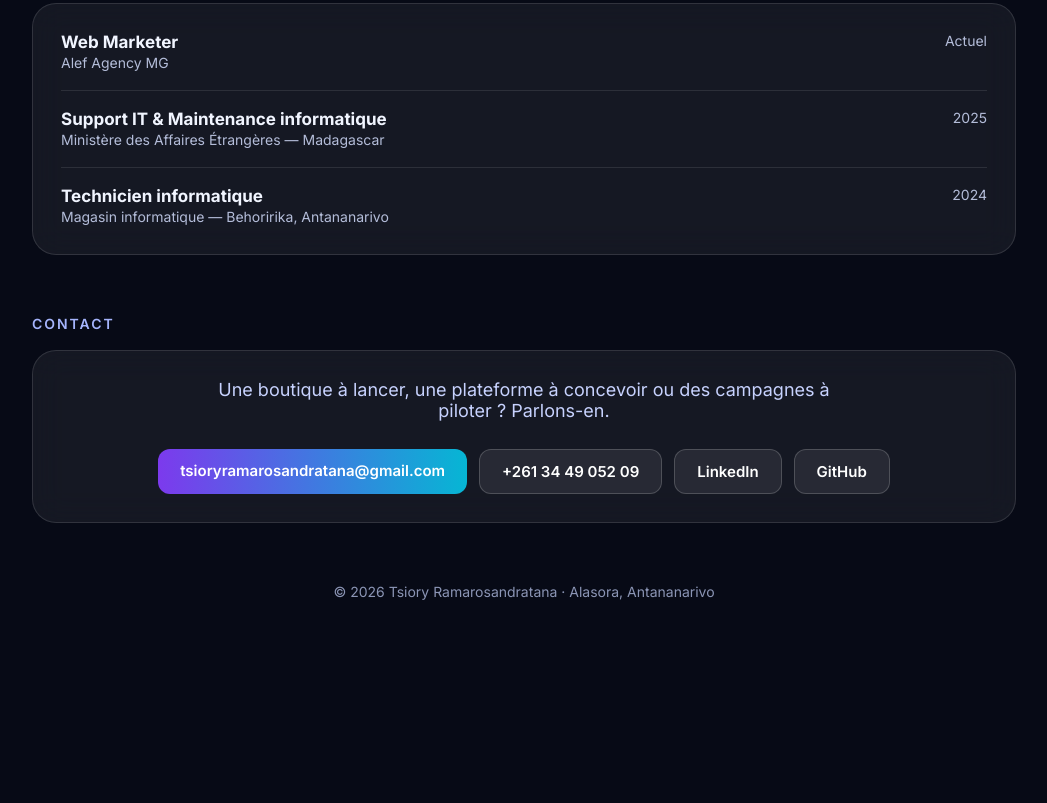
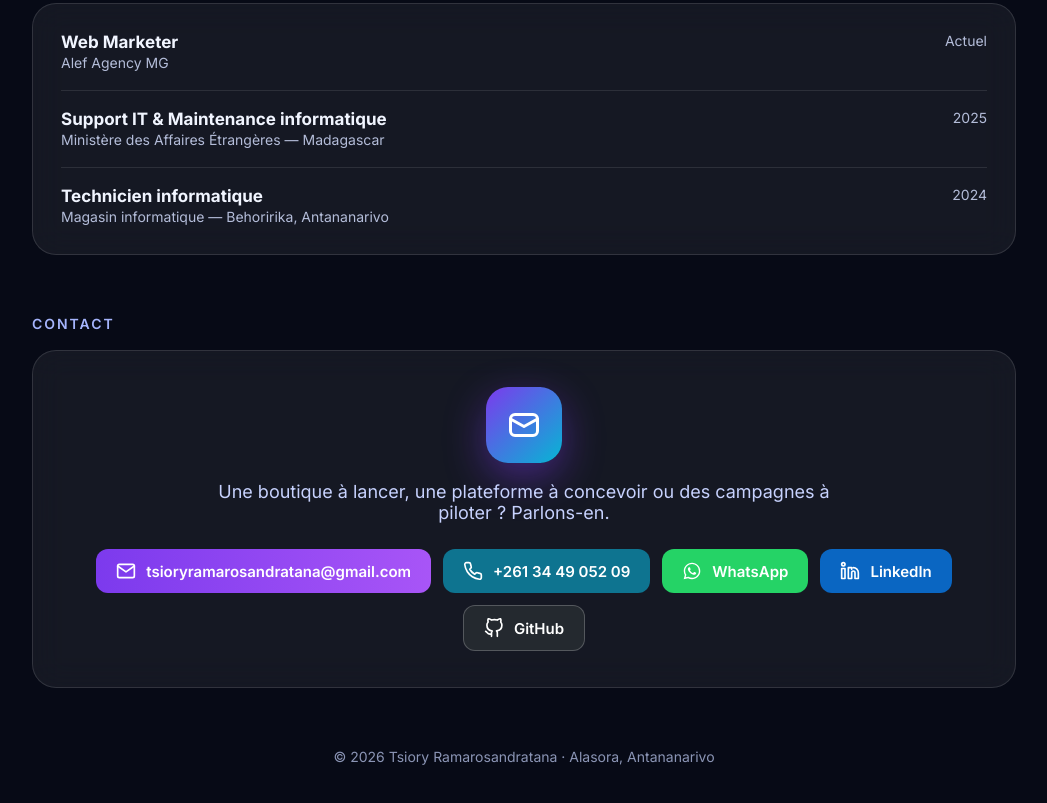
Before and after one commit to TsioryP/portfolio, a plain HTML site: page index.html in a window 1280 px wide. Shown: the part 1730-2533 px from the top of the page, without its empty margins (116-1163 px from the left). Before the commit the page ends 2370 px from the top, so only its background shows below. Drawn offline with Linux system fonts and the light colour scheme.

Commit message:
Redessiner la section contact : icônes, logo et boutons colorés
Co-Authored-By: Claude Haiku 5.5 <noreply@anthropic.com>
Claude-Session: https://claude.ai/code/session_01PxiSbr2wbxEkbUv68z2zyc

```diff
--- a/index.html
+++ b/index.html
@@ -72,6 +72,18 @@ img.zoomable:hover{border-color:rgba(167,139,250,.6)!important}
 .wa-float:hover{transform:translateY(-3px);box-shadow:0 14px 36px rgba(37,211,102,.45)}
 .wa-float svg{width:24px;height:24px;flex-shrink:0}
 @media(max-width:600px){.wa-float span{display:none}.wa-float{padding:14px;border-radius:50%}}
+.contact-art{width:76px;height:76px;margin:0 auto 18px;border-radius:22px;background:linear-gradient(135deg,#7C3AED,#06B6D4);display:flex;align-items:center;justify-content:center;box-shadow:0 14px 40px rgba(124,58,237,.45)}
+.contact-art svg{width:36px;height:36px;color:#fff}
+.cgrid{display:flex;flex-wrap:wrap;justify-content:center;gap:12px;margin-top:8px}
+.cbtn{display:inline-flex;align-items:center;gap:10px;padding:12px 20px;border-radius:12px;font-weight:600;font-size:15px;text-decoration:none;color:#fff;transition:transform .2s,box-shadow .2s}
+.cbtn svg{width:20px;height:20px;flex-shrink:0}
+.cbtn:hover{transform:translateY(-3px);box-shadow:0 12px 28px rgba(0,0,0,.35)}
+.c-mail{background:linear-gradient(90deg,#7C3AED,#A855F7)}
+.c-tel{background:#0E7490}
+.c-wa{background:#25D366}
+.c-li{background:#0A66C2}
+.c-gh{background:#24292F;border:1px solid rgba(255,255,255,.22)}
+@media(max-width:600px){.cbtn{width:100%;justify-content:center}}
 footer{margin-top:60px;text-align:center;color:#8B95B5;font-size:14px}
 footer a{color:#C7D2FE}
 @media(max-width:600px){
@@ -160,13 +172,15 @@ footer a{color:#C7D2FE}
 </section>
 
 <h2 id="contact">Contact</h2>
-<section class="glass" style="padding:28px;text-align:center">
-  <p class="lead" style="margin:0 auto 20px">Une boutique à lancer, une plateforme à concevoir ou des campagnes à piloter ? Parlons-en.</p>
-  <div class="btns" style="justify-content:center">
-    <a class="b b1" href="mailto:tsioryramarosandratana@gmail.com">tsioryramarosandratana@gmail.com</a>
-    <a class="b b2" href="tel:+261344905209">+261 34 49 052 09</a>
-    <a class="b b2" href="https://www.linkedin.com/in/tsioryp-ramarosandratana" target="_blank" rel="noopener">LinkedIn</a>
-    <a class="b b2" href="https://github.com/TsioryP" target="_blank" rel="noopener">GitHub</a>
+<section class="glass" style="padding:36px 28px;text-align:center">
+  <div class="contact-art"><svg viewBox="0 0 24 24" fill="none" stroke="currentColor" stroke-width="2" stroke-linecap="round" stroke-linejoin="round" aria-hidden="true"><rect x="3" y="5" width="18" height="14" rx="3"/><polyline points="3 8 12 13 21 8"/></svg></div>
+  <p class="lead" style="margin:0 auto 26px">Une boutique à lancer, une plateforme à concevoir ou des campagnes à piloter ? Parlons-en.</p>
+  <div class="cgrid">
+    <a class="cbtn c-mail" href="mailto:tsioryramarosandratana@gmail.com"><svg viewBox="0 0 24 24" fill="none" stroke="currentColor" stroke-width="2" stroke-linecap="round" stroke-linejoin="round" aria-hidden="true"><path d="M4 4h16c1.1 0 2 .9 2 2v12c0 1.1-.9 2-2 2H4c-1.1 0-2-.9-2-2V6c0-1.1.9-2 2-2z"/><polyline points="22,6 12,13 2,6"/></svg>tsioryramarosandratana@gmail.com</a>
+    <a class="cbtn c-tel" href="tel:+261344905209"><svg viewBox="0 0 24 24" fill="none" stroke="currentColor" stroke-width="2" stroke-linecap="round" stroke-linejoin="round" aria-hidden="true"><path d="M22 16.92v3a2 2 0 0 1-2.18 2 19.79 19.79 0 0 1-8.63-3.07 19.5 19.5 0 0 1-6-6 19.79 19.79 0 0 1-3.07-8.67A2 2 0 0 1 4.11 2h3a2 2 0 0 1 2 1.72 12.84 12.84 0 0 0 .7 2.81 2 2 0 0 1-.45 2.11L8.09 9.91a16 16 0 0 0 6 6l1.27-1.27a2 2 0 0 1 2.11-.45 12.84 12.84 0 0 0 2.81.7A2 2 0 0 1 22 16.92z"/></svg>+261 34 49 052 09</a>
+    <a class="cbtn c-wa" href="https://wa.me/261344905209" target="_blank" rel="noopener"><svg viewBox="0 0 24 24" fill="currentColor" aria-hidden="true"><path d="M12.04 2C6.58 2 2.13 6.45 2.13 11.91c0 1.75.46 3.45 1.32 4.95L2 22l5.25-1.38a9.9 9.9 0 0 0 4.79 1.22h.01c5.46 0 9.91-4.45 9.91-9.91C21.96 6.45 17.5 2 12.04 2zm0 18.15h-.01a8.2 8.2 0 0 1-4.19-1.15l-.3-.18-3.12.82.83-3.04-.2-.31a8.2 8.2 0 0 1-1.26-4.38c0-4.54 3.7-8.24 8.25-8.24 2.2 0 4.27.86 5.82 2.42a8.19 8.19 0 0 1 2.41 5.83c0 4.54-3.7 8.25-8.27 8.25zm4.52-6.17c-.25-.12-1.47-.72-1.69-.81-.23-.08-.39-.12-.55.12-.17.25-.64.81-.78.97-.14.17-.29.19-.53.06-.25-.12-1.05-.39-2-1.23-.74-.66-1.24-1.47-1.38-1.72-.14-.25-.02-.38.11-.5.11-.11.25-.29.37-.43.12-.14.17-.25.25-.41.08-.17.04-.31-.02-.43-.06-.12-.55-1.33-.76-1.82-.2-.48-.4-.42-.55-.42h-.47c-.16 0-.43.06-.66.31-.23.25-.86.84-.86 2.05s.88 2.38 1 2.54c.12.17 1.73 2.64 4.19 3.7.59.25 1.05.4 1.4.52.59.19 1.12.16 1.55.1.47-.07 1.47-.6 1.67-1.18.21-.58.21-1.07.14-1.18-.06-.11-.22-.17-.47-.29z"/></svg>WhatsApp</a>
+    <a class="cbtn c-li" href="https://www.linkedin.com/in/tsioryp-ramarosandratana" target="_blank" rel="noopener"><svg viewBox="0 0 24 24" fill="none" stroke="currentColor" stroke-width="2" stroke-linecap="round" stroke-linejoin="round" aria-hidden="true"><path d="M16 8a6 6 0 0 1 6 6v7h-4v-7a2 2 0 0 0-2-2 2 2 0 0 0-2 2v7h-4v-13h4v2"/><rect x="2" y="9" width="4" height="12"/><circle cx="4" cy="4" r="2"/></svg>LinkedIn</a>
+    <a class="cbtn c-gh" href="https://github.com/TsioryP" target="_blank" rel="noopener"><svg viewBox="0 0 24 24" fill="none" stroke="currentColor" stroke-width="2" stroke-linecap="round" stroke-linejoin="round" aria-hidden="true"><path d="M9 19c-5 1.5-5-2.5-7-3m14 6v-3.87a3.37 3.37 0 0 0-.94-2.61c3.14-.35 6.44-1.54 6.44-7A5.44 5.44 0 0 0 20 4.77 5.07 5.07 0 0 0 19.91 1S18.73.65 16 2.48a13.38 13.38 0 0 0-7 0C6.27.65 5.09 1 5.09 1A5.07 5.07 0 0 0 5 4.77a5.44 5.44 0 0 0-1.5 3.78c0 5.42 3.3 6.61 6.44 7A3.37 3.37 0 0 0 9 18.13V22"/></svg>GitHub</a>
   </div>
 </section>
 
```
